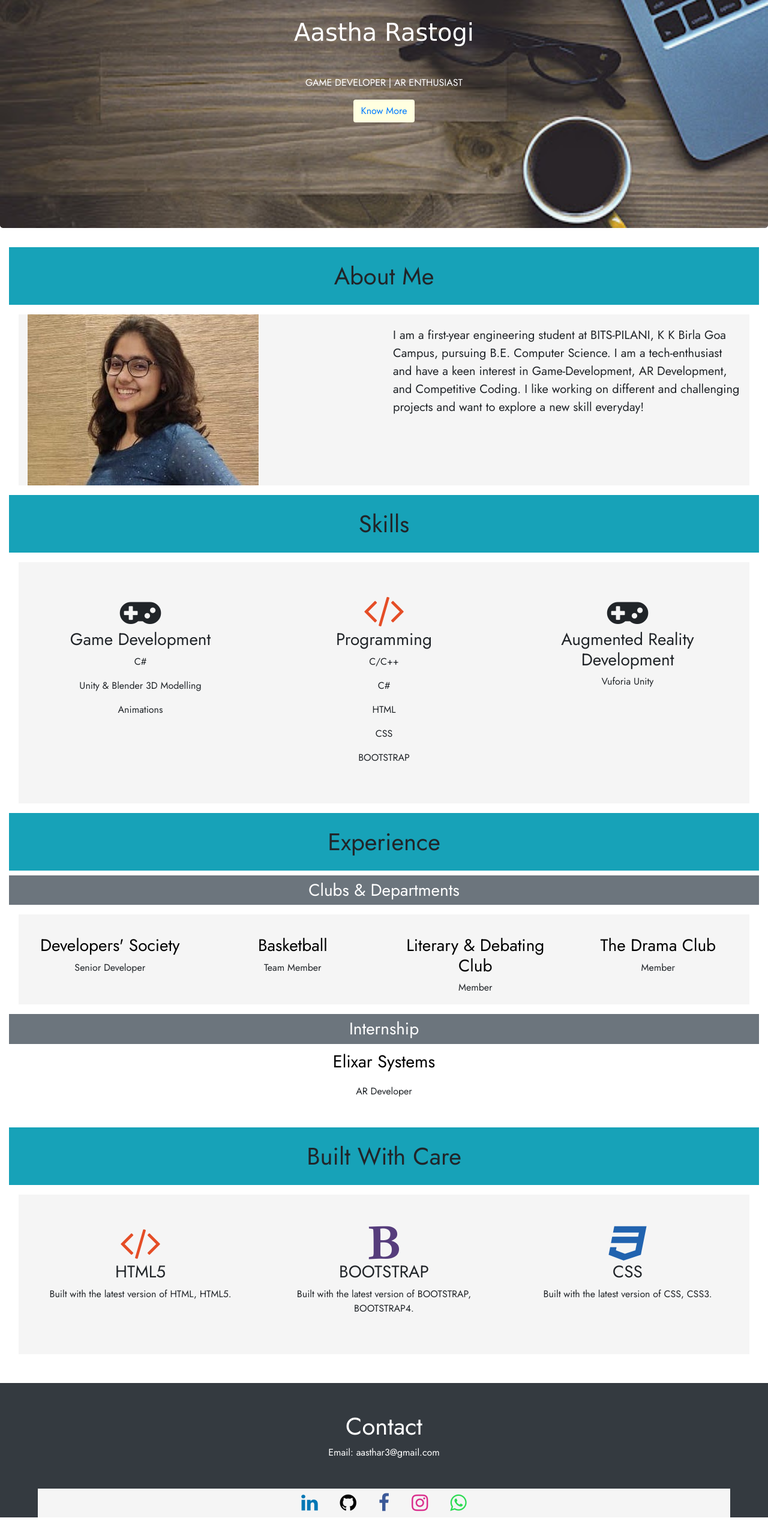
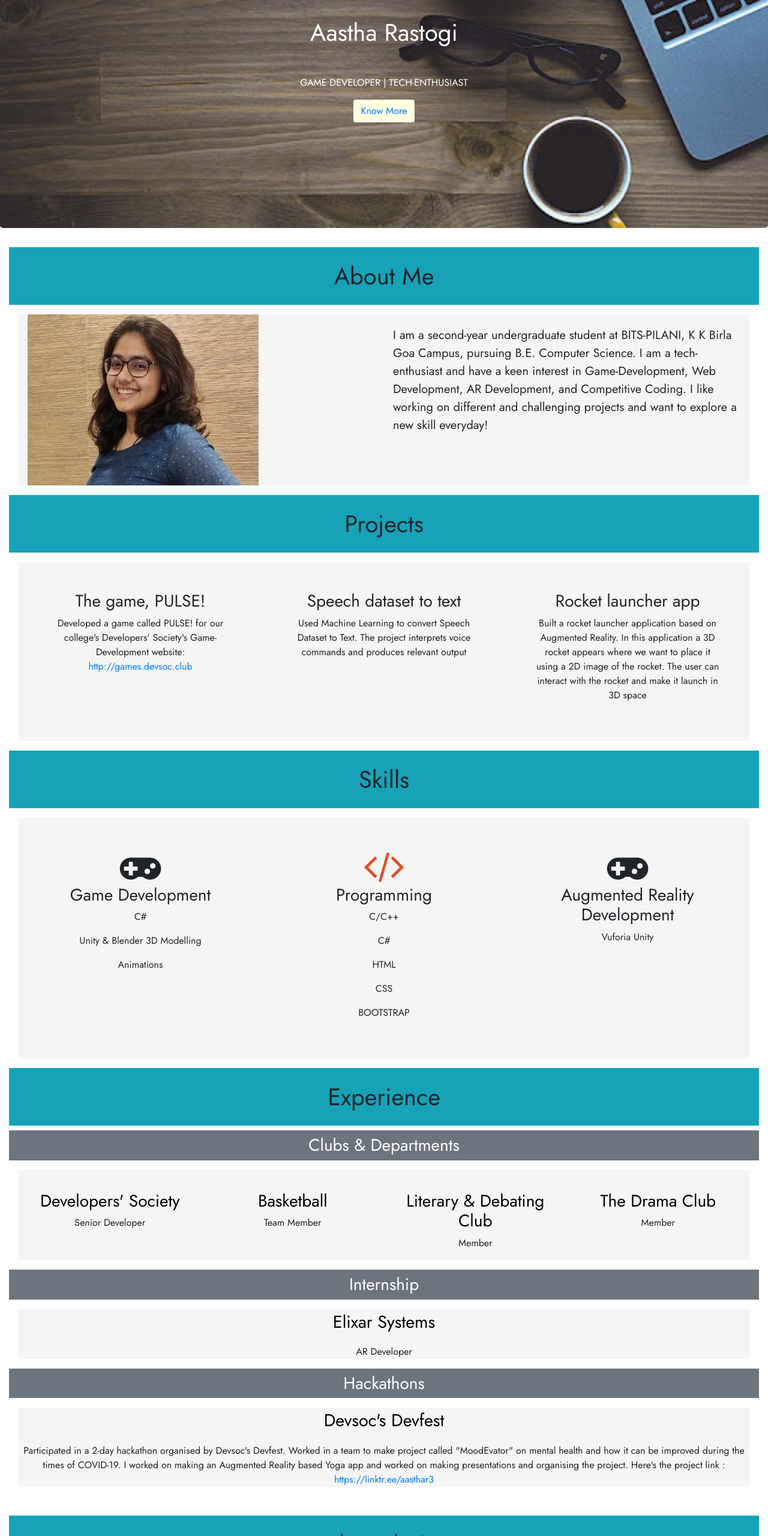
Before and after one commit to astelrastogi/website, a plain HTML site: page myindex.html in a window 1280 px wide. Shown: the part 120-2680 px from the top of the page at 60% size. Drawn offline with nearby package versions, Linux system fonts and the light colour scheme.

Commit message:
first commit

```diff
--- a/myindex.html
+++ b/myindex.html
@@ -42,6 +42,9 @@
                       <a class="nav-link " href="#about">ABOUT</a>
                     </li>
                     <li class="nav-item">
+                        <a class="nav-link " href="#projects">PROJECTS</a>
+                      </li>
+                    <li class="nav-item">
                         <a class="nav-link " href="#skills">SKILLS</a>
                     </li>
                     <li class="nav-item">
@@ -57,8 +60,8 @@
 
         <div id="home">
             <div class="jumbotron mt-6" style="height: 500px;padding-top: 150px;">
-                <h1 style="font-family: cursive; color: white;">Aastha Rastogi</h1>
-                <p class="mt-5 text-white">GAME DEVELOPER | AR ENTHUSIAST</p>
+                <h1 style="font-family: inherit; color: white;">Aastha Rastogi</h1>
+                <p class="mt-5 text-white">GAME DEVELOPER | TECH-ENTHUSIAST</p>
                 <button class="btn " style=" background-color: lightyellow;"> <a href="#about">Know More</a></button>
             </div>
 
@@ -80,7 +83,7 @@
                     </div>
                     <div class="col-lg-6 col-md-6 col-12">
 
-                        <p style="font-size: 20px;margin-top: 20px;">I am a first-year engineering student at BITS-PILANI, K K Birla Goa Campus, pursuing B.E. Computer Science. I am a tech-enthusiast and have a keen interest in Game-Development, AR Development, and Competitive Coding. I like working on different and challenging projects and want to explore a new skill everyday!</p>
+                        <p style="font-size: 20px;margin-top: 20px;">I am a second-year undergraduate student at BITS-PILANI, K K Birla Goa Campus, pursuing B.E. Computer Science. I am a tech-enthusiast and have a keen interest in Game-Development, Web Development, AR Development, and Competitive Coding. I like working on different and challenging projects and want to explore a new skill everyday!</p>
 
                     </div>
 
@@ -92,6 +95,31 @@
     </section>
     <!-- about me end -->
 
+    <!-- projects start -->
+    <section>
+        <div id="projects" class="offset">
+            <div class="container-fluid">
+                <h1 class="bg-info text-center text-capitalize p-4">Projects</h1>
+                <div class="row m-3 text-center">
+                    <div class="col-lg-4 col-md-4 col-12 p-5">
+                        <h3 m-3>The game, PULSE!</h3>
+                        <p>Developed a game called PULSE! for our college's Developers' Society's Game-Development website: <a href="http://games.devsoc.club" target="_blank">http://games.devsoc.club</a></p>
+                    </div>
+                    <div class="col-lg-4 col-md-4 col-12 p-5">
+                        <h3 m-3>Speech dataset to text</h3>
+                        <p>Used Machine Learning to convert Speech Dataset to Text. The project interprets voice commands and produces relevant output</p>
+                    </div>
+                    <div class="col-lg-4 col-md-4 col-12 p-5">
+                        <h3 m-3>Rocket launcher app</h3>
+                        <p>Built a rocket launcher application based on Augmented Reality. In this application a 3D rocket appears where we want to place it using a 2D image of the rocket. The user can interact with the rocket and make it launch in 3D space</p>
+                    </div>
+                </div>
+
+            </div>
+        </div>
+    </section>
+
+    <!-- projects end -->
     <!-- skills -->
     <section>
         <div id="skills" class="offset">
@@ -127,6 +155,7 @@
     </section>
 
     <!-- skills end -->
+
     <!-- experience start -->
     <section>
         <div id="experience"  class="offset">
@@ -134,24 +163,24 @@
                 <h1 class="bg-info text-center text-capitalize p-4">Experience</h1>
                 <h3 style="color:white;" class="bg-secondary text-center text-capitalize p-2 ">Clubs & Departments</h1>
                 <div class="row m-3 text-center">
-                    <div class="col-lg-3 col-md-3 col-12 ">
-
+                    <div class="col-lg-3 col-12 ">
+                        <!-- col-md-3  -->
                         <!-- <img src="devsoc.png" class="img-circle img-fluid img-responsive" alt="Cinque Terre"> -->
                         <h3 style="margin-top: 35px; "><a class="nounderline" style="color: black;"  href="https://www.facebook.com/devsocbpgc" target="_blank">Developers' Society</a></h3>
                         <p>Senior Developer</p>
                     </div>
-                    <div class="col-lg-3 col-md-3 col-12 ">
+                    <div class="col-lg-3 col-md-2 col-12 ">
 
                         <h3 style="margin-top: 35px;  "><a class="nounderline" style="color: black;"  href="#" target="_blank">Basketball</a></h3>
                         <p>Team Member</p>
                     </div>
-                    <div class="col-lg-3 col-md-3 col-12 ">
+                    <div class="col-lg-3 col-md-2 col-12 ">
 
                         <h3 style="margin-top: 35px; "><a class="nounderline" style="color: black;"  href="https://www.facebook.com/ldcbitsg/" target="_blank">Literary & Debating Club</a></h3>
                         <p>Member</p>
 
                     </div>
-                    <div class="col-lg-3 col-md-3 col-12 ">
+                    <div class="col-lg-3 col-md-2 col-12 ">
 
                         <h3 style="margin-top: 35px; "><a class="nounderline" style="color: black;"  href="https://www.facebook.com/bpgcdramaclub/" target="_blank">The Drama Club</a></h3>
                         <p>Member</p>
@@ -159,9 +188,18 @@
                     </div>
 
                 </div>
-                <h3 style="color:white;" class="bg-secondary text-center text-capitalize p-2 ">Internship</h1>
-                    <p class="text-center "  style="font-size: 1.8em;"> <a style="color: black;" href="https://www.linkedin.com/company/elixarsystems?originalSubdomain=in" > Elixar Systems</a></p>
+                <h3 style="color:white;" class="bg-secondary text-center text-capitalize p-2">Internship</h1>
+                    <div class="text-center m-3">
+                        <p class="text-center m-3"  style="font-size: 1.8em;"> <a style="color: black;" href="https://www.linkedin.com/company/elixarsystems?originalSubdomain=in" > Elixar Systems</a></p>
                     <p class="text-center">AR Developer</p>
+                    </div>
+
+                    <h3 style="color:white;" class="bg-secondary text-center text-capitalize p-2 ">Hackathons</h1>
+                        <div class="text-center m-3">
+                            <p class="text-center m-3"  style="font-size: 1.8em;"> <a style="color: black;" href="https://devfolio.co/hackathons" > Devsoc's Devfest</a></p>
+                            <p class="text-center">Participated in a 2-day hackathon organised by Devsoc's Devfest. Worked in a team to make project called "MoodEvator" on mental health and how it can be improved during the times of COVID-19. I worked on making an Augmented Reality based Yoga app and worked on making presentations and organising the project. Here's the project link : <a href="https://linktr.ee/aasthar3" target="_blank">https://linktr.ee/aasthar3</a></p>
+                        </div>
+
             </div>
         </div>
     </section>
@@ -208,8 +246,8 @@
 
                         <a href="https://github.com/astelrastogi" target="_blank"><i class="fa fa-github"></i></a>
                         <a href="https://www.facebook.com/aastha.r.1460" target="_blank"><i class="fa fa-facebook"></i></a>
-                        <a href="" target="_blank"><i class="fa fa-instagram"></i></a>
-                        <a href="" target="_blank"><i class="fa fa-whatsapp"></i></a>
+                        <!-- <a href="" target="_blank"><i class="fa fa-instagram"></i></a> -->
+                        <!-- <a href="" target="_blank"><i class="fa fa-whatsapp"></i></a> -->
                     </div>
                 </div>
 
```
Also changed, not shown: 3 other files.
